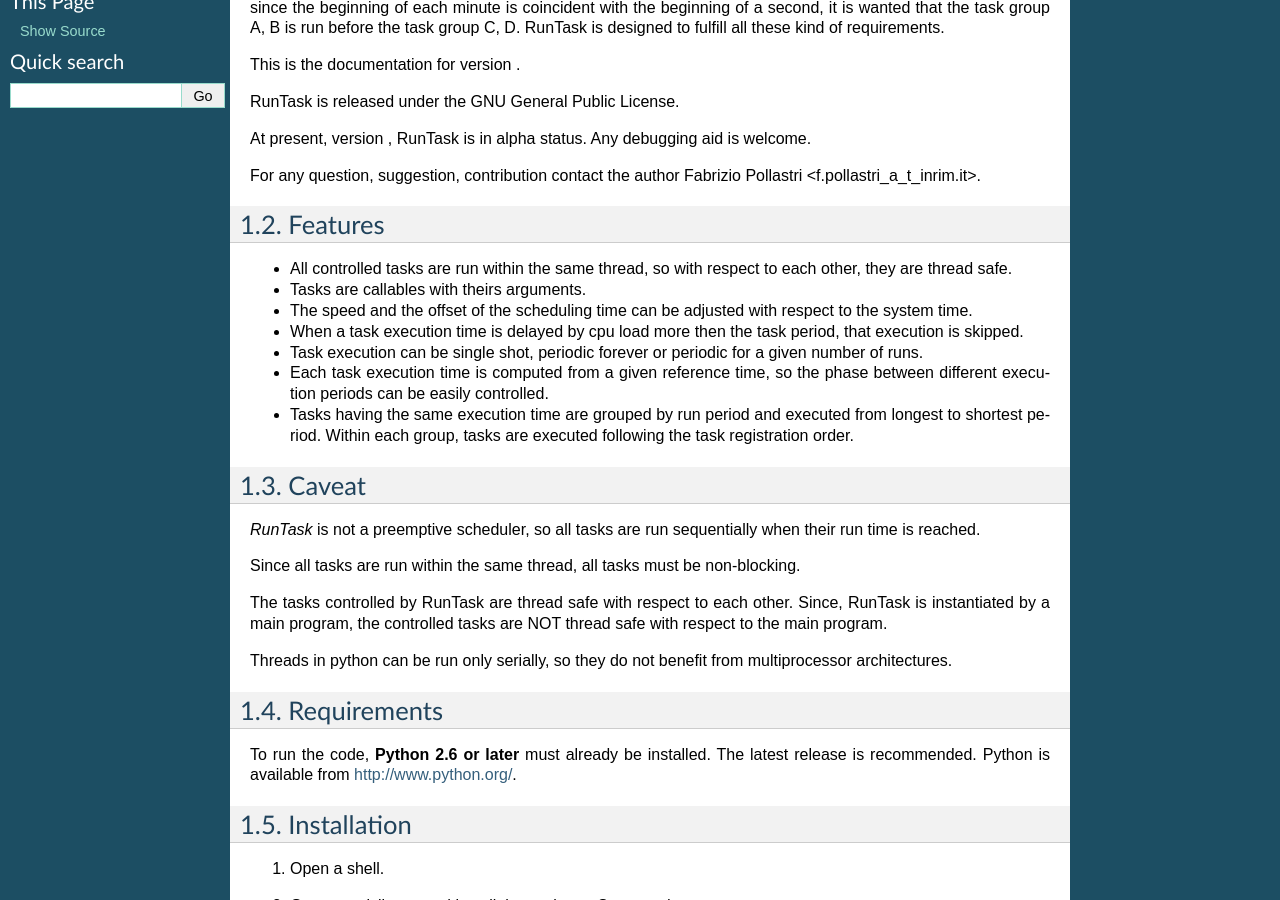
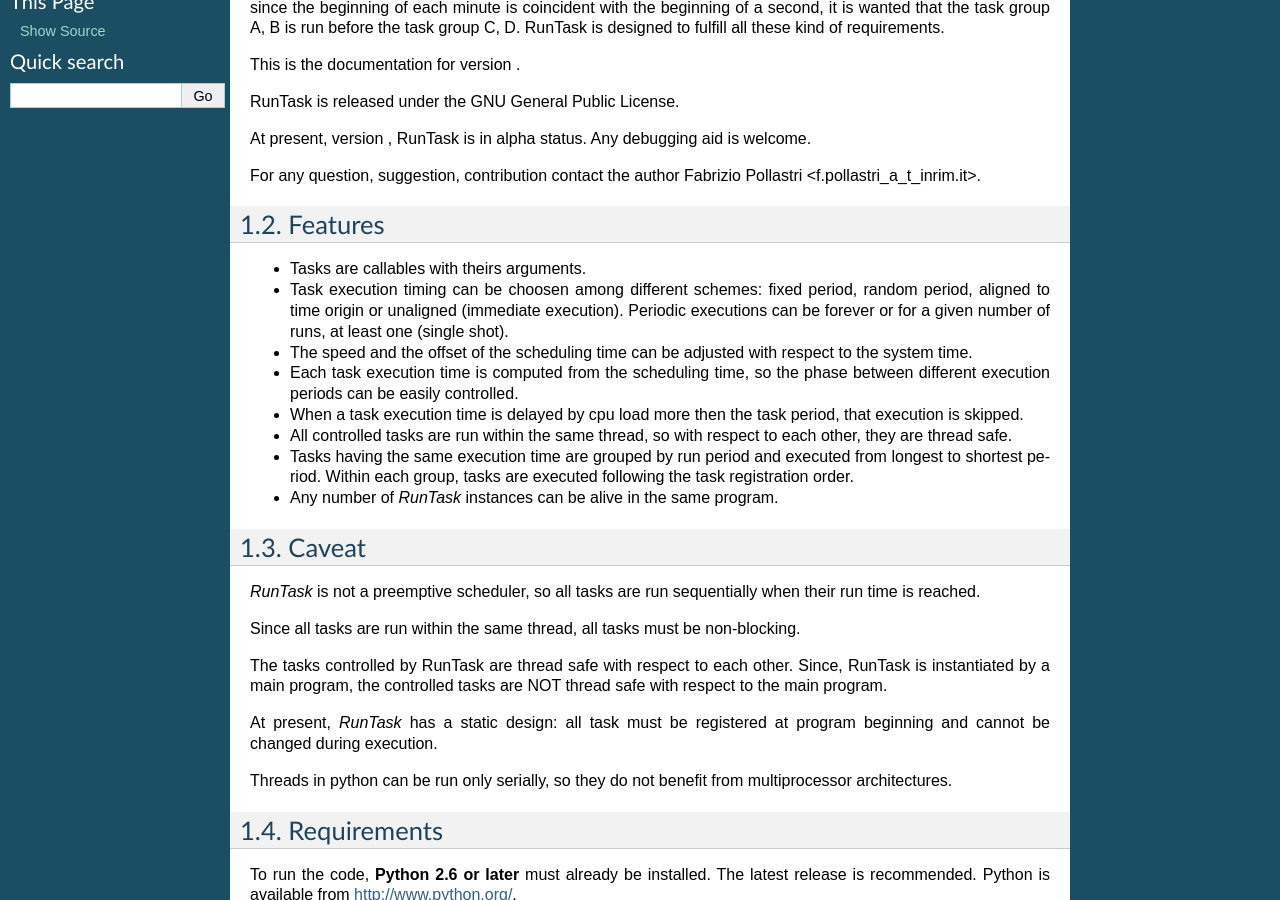
Before and after one commit to INRIM/runtask, a Sphinx documentation site: the page built from doc/intro.rst, in a window 1280 px wide and 900 px high, scrolled down 313 px. Built offline with Sphinx 7.4.7, drawn with Linux system fonts in a browser that asks for light colours; pages that are not in the unit, such as notebooks, are missing from menus.

Commit message:
NEW FEATURES * New timing generator ‘uniform’: run tasks with a random period with uniform   distribution. * Timing generators ‘aligned’ and ‘now’ accept fractional periods. * Updated timecap.py example for ‘uniform’ timing generator.
INTERNALS
* Refactored method ‘aligned’: timing computation as closure.

FIXES
* Eliminated period drift from ‘now’ timing generator.

DOCUMENTATION
* Added ‘uniform’ timing generator.

```diff
--- a/doc/contents.rst
+++ b/doc/contents.rst
@@ -8,6 +8,7 @@
    :numbered:
 
    intro
+   exectiming
    examples
    moduleref
    changelog
--- a/doc/intro.rst
+++ b/doc/intro.rst
@@ -18,7 +18,8 @@
 in a very simple way. The execution order of all controlled tasks is stricktly
 predictable and execution times are aligned to given reference times.
 The scheduling time can be speed up or slow down with respect to the system time.
-It can be also moved forward and backward by an offset addition. This can useful for debugging events with periods that are too long or too short to be seen in
+It can be also moved forward and backward by an offset addition. This can useful
+for debugging events with periods that are too long or too short to be seen in
 a comfortable way.
 
 An example. Suppose to have tasks A, B that need to be run at the beginning
@@ -40,20 +41,23 @@
 Features
 ========
 
+* Tasks are callables with theirs arguments.
+* Task execution timing can be choosen among different schemes:
+  fixed period, random period, aligned to time origin or unaligned (immediate
+  execution). Periodic executions can be forever or for a given number
+  of runs, at least one (single shot).
+* The speed and the offset of the scheduling time can be adjusted with respect
+  to the system time.
+* Each task execution time is computed from the scheduling time, so
+  the phase between different execution periods can be easily controlled.
+* When a task execution time is delayed by cpu load more then the task period,
+  that execution is skipped.
 * All controlled tasks are run within the same thread, so with respect to each
   other, they are thread safe.
-* Tasks are callables with theirs arguments.
-* The speed and the offset of the scheduling time can be adjusted with respect
-  to the system time.
-* When a task execution time is delayed by cpu load more then the task period,
-  that execution is skipped.
-* Task execution can be single shot, periodic forever or periodic
-  for a given number of runs.
-* Each task execution time is computed from a given reference time, so
-  the phase between different execution periods can be easily controlled.
 * Tasks having the same execution time are grouped by run period and
   executed from longest to shortest period. Within each group, tasks are
   executed following the task registration order.
+* Any number of *RunTask* instances can be alive in the same program.
 
 Caveat
 ======
@@ -67,6 +71,9 @@
 The tasks controlled by RunTask are thread safe with respect to each other.
 Since, RunTask is instantiated by a main program, the controlled tasks
 are NOT thread safe with respect to the main program.
+
+At present, *RunTask* has a static design: all task must be registered at
+program beginning and cannot be changed during execution.
 
 Threads in python can be run only serially, so they do not benefit from
 multiprocessor architectures.
--- a/setup.py
+++ b/setup.py
@@ -62,7 +62,7 @@
   platforms = ['Linux'],
   description =  "RunTask is a coherent time task scheduler",
   long_description = """
-  RunTask is a python module implementing a coherent task scheduler. The
+  RunTask is a python module implementing a coherent time task scheduler. The
   execution order of all controlled tasks is stricktly predictable and can
   be aligned to a given reference time. """,
   classifiers = filter(None, classifiers.split("\n")),
```
Also changed, not shown: doc/changelog.rst (+23 -0 lines), doc/examples.rst (+16 -8 lines), runtask.py (+80 -14 lines).
